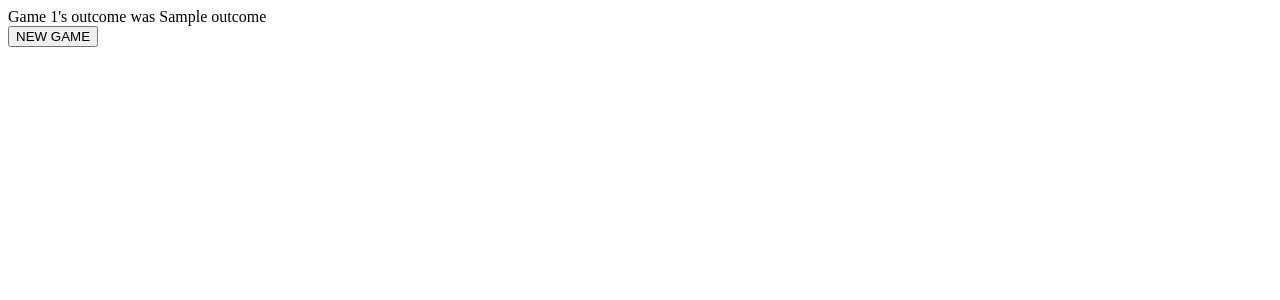
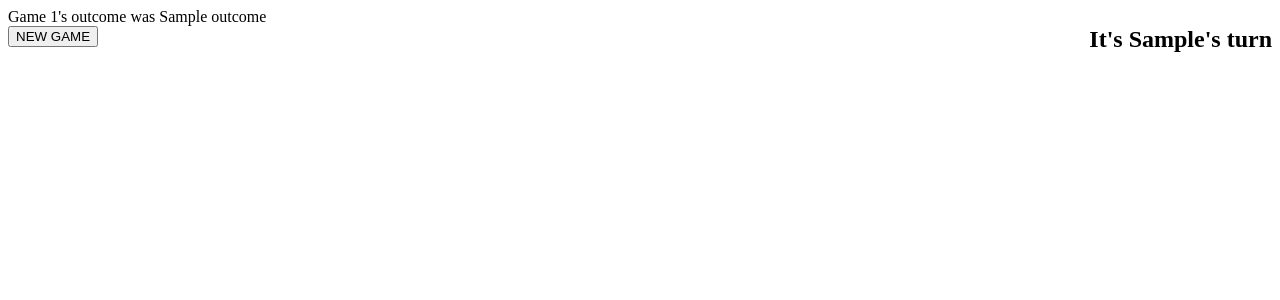
Before and after one commit to offby1/django-chess, a Django app: template django_chess/app/templates/app/game.html in a window 1280 px wide. Shown: the top 300 px of the page. Run offline with Django 5.2, Linux system fonts and the light colour scheme; the template is opened without the code that fills it: most values are stand-ins (such as "Sample title", 1, 10 or a date in 2020).

Commit message:
Indicate whose turn it is

```diff
--- a/TODO.txt
+++ b/TODO.txt
@@ -1,5 +1,4 @@
 IN PROGRESS
-* It'd be nice if there were some visual indicator of WHOSE TURN IT IS
 
 TODO
 * I've gotten a pawn to the other side of the board, but it didn't magically turn into a queen.
@@ -12,3 +11,4 @@ TODO
 
 DONE
 * Pretty sure I've captured a king, and yet the game never ended -- "Outcome" remained None.
+* It'd be nice if there were some visual indicator of WHOSE TURN IT IS
--- a/django_chess/app/templates/app/game.html
+++ b/django_chess/app/templates/app/game.html
@@ -8,6 +8,7 @@
         <title>Chess, Yo</title>
     </head>
     <body>
+        <div id="top">
             {% if outcome %}
                 Game {{ game_display_number }}'s outcome was {{ outcome }}
             {% else %}
@@ -21,6 +22,7 @@
                     {% for s in squares %}{{ s }}{% endfor %}
                 </div>
             {% endif %}
+            <div id="status-whatnots">
                 <form method="post" action="{% url 'game' %}">
                     {% csrf_token %}
                     <button class="btn btn-primary"
@@ -28,12 +30,29 @@
                             name="action"
                             value="Make a new game, yo">NEW GAME</button>
                 </form>
+                <div>It's {{ whose_turn }}'s turn</div>
+            </div>
+        </div>
     </body>
     <style>
+     div#top {
+         display: flex;
+         flex-direction: column;
+     }
+     div#status-whatnots {
+         display: flex;
+         justify-content: space-between;
+     }
+     div#status-whatnots > div {
+         font-size: x-large;
+         font-weight: bold;
+     }
      .board {
          display: grid;
          grid-template-columns: 1fr 1fr 1fr 1fr 1fr 1fr 1fr 1fr;
          width: min(90vw, 90vh);
+         margin: 10px;
+         border: thick black solid;
      }
      .board > div {
          border: 1px solid black;
```
Lines whose indentation alone changed are shown as unchanged.
